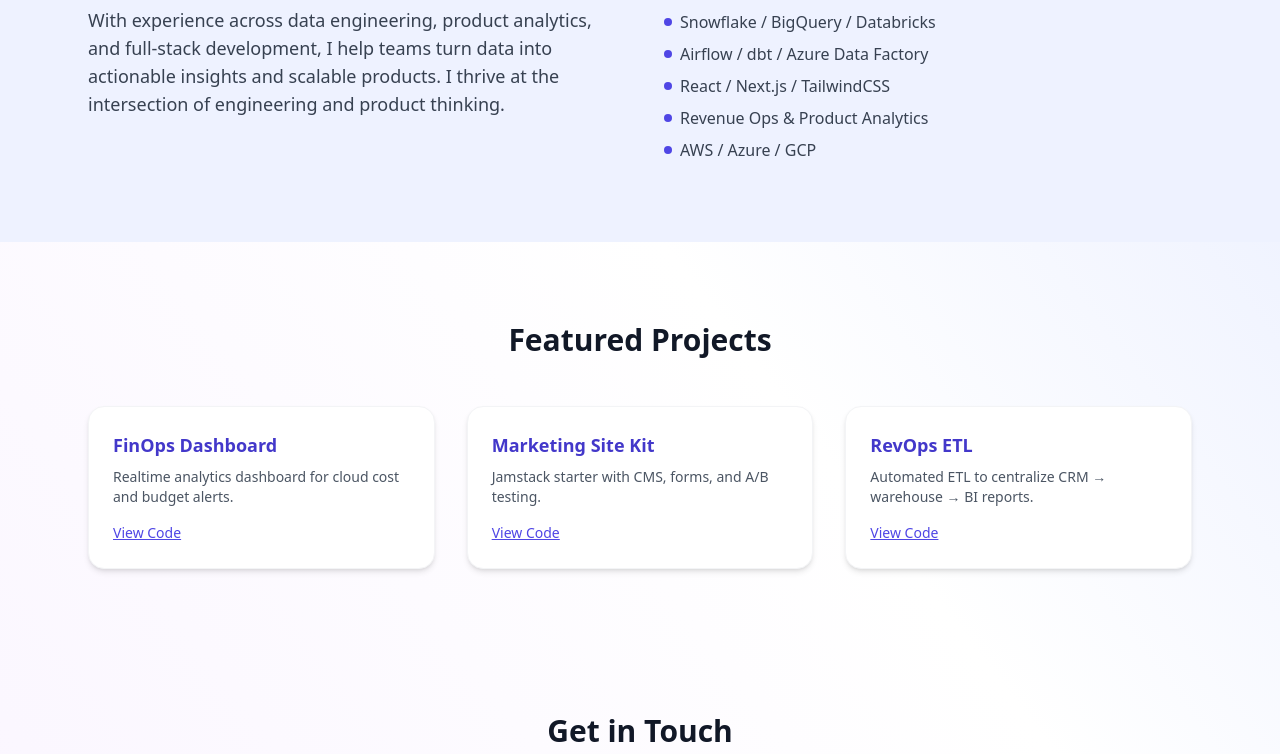
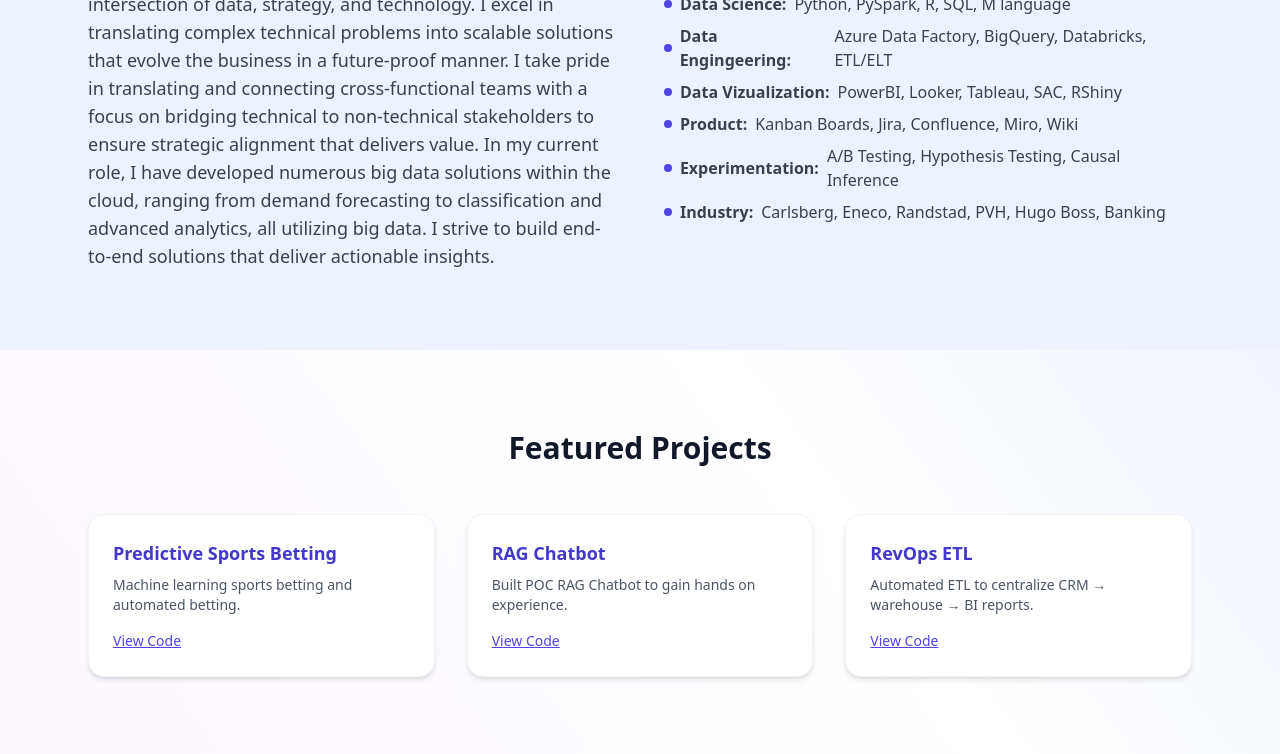
Before and after one commit to jason-ching/jason-ching.github.io, a plain HTML site: page index.html in a window 1280 px wide. Shown: the part 620-1374 px from the top of the page. Drawn offline with nearby package versions, Linux system fonts and the light colour scheme.

Commit message:
Update index.html

```diff
--- a/index.html
+++ b/index.html
@@ -21,9 +21,9 @@
 
   <!-- Intro -->
   <section class="max-w-6xl mx-auto px-6 py-20 text-center">
-    <h2 class="text-4xl font-extrabold text-indigo-700">Data-driven Engineer & Product Builder</h2>
+    <h2 class="text-4xl font-extrabold text-indigo-700">Data Scientist & Data Product Builder</h2>
     <p class="mt-6 max-w-2xl mx-auto text-gray-700 text-lg">
-      I create scalable data pipelines, analytics systems, and product growth tooling that teams love to use.
+      I create scalable data pipelines, analytics systems, and product growth tools that teams love to use.
     </p>
     <div class="mt-8 flex justify-center gap-4">
       <a href="#projects" class="px-6 py-3 bg-indigo-600 text-white rounded-xl shadow-md hover:bg-indigo-700 transition">Explore Projects</a>
@@ -37,19 +37,18 @@
       <div>
         <h3 class="text-3xl font-bold text-gray-900">About Me</h3>
         <p class="mt-6 text-gray-700 text-lg">
-          With experience across data engineering, product analytics, and full-stack development, I help teams turn data into actionable insights and scalable products. I thrive at the intersection of engineering and product thinking.
+          I am passionate about tackling real-world challenges at the intersection of data, strategy, and technology. I excel in translating complex technical problems into scalable solutions that evolve the business in a future-proof manner. I take pride in translating and connecting cross-functional teams with a focus on bridging technical to non-technical stakeholders to ensure strategic alignment that delivers value. In my current role, I have developed numerous big data solutions within the cloud, ranging from demand forecasting to classification and advanced analytics, all utilizing big data. I strive to build end-to-end solutions that deliver actionable insights.
         </p>
       </div>
       <div>
         <h4 class="text-xl font-semibold text-indigo-700">Tech Stack & Experience</h4>
         <ul class="mt-4 space-y-2 text-gray-700">
-          <li class="flex items-center gap-2"><span class="w-2 h-2 bg-indigo-600 rounded-full"></span>Python / R / SQL</li>
-          <li class="flex items-center gap-2"><span class="w-2 h-2 bg-indigo-600 rounded-full"></span>ETL & Data Warehousing</li>
-          <li class="flex items-center gap-2"><span class="w-2 h-2 bg-indigo-600 rounded-full"></span>Snowflake / BigQuery / Databricks</li>
-          <li class="flex items-center gap-2"><span class="w-2 h-2 bg-indigo-600 rounded-full"></span>Airflow / dbt / Azure Data Factory</li>
-          <li class="flex items-center gap-2"><span class="w-2 h-2 bg-indigo-600 rounded-full"></span>React / Next.js / TailwindCSS</li>
-          <li class="flex items-center gap-2"><span class="w-2 h-2 bg-indigo-600 rounded-full"></span>Revenue Ops & Product Analytics</li>
-          <li class="flex items-center gap-2"><span class="w-2 h-2 bg-indigo-600 rounded-full"></span>AWS / Azure / GCP</li>
+          <li class="flex items-center gap-2"><span class="w-2 h-2 bg-indigo-600 rounded-full"></span><b>Data Science:</b>Python, PySpark, R, SQL, M language</li>
+          <li class="flex items-center gap-2"><span class="w-2 h-2 bg-indigo-600 rounded-full"></span><b>Data Engingeering:</b>Azure Data Factory, BigQuery, Databricks, ETL/ELT</li>
+          <li class="flex items-center gap-2"><span class="w-2 h-2 bg-indigo-600 rounded-full"></span><b>Data Vizualization:</b>PowerBI, Looker, Tableau, SAC, RShiny</li>
+          <li class="flex items-center gap-2"><span class="w-2 h-2 bg-indigo-600 rounded-full"></span><b>Product:</b>Kanban Boards, Jira, Confluence, Miro, Wiki</li>
+          <li class="flex items-center gap-2"><span class="w-2 h-2 bg-indigo-600 rounded-full"></span><b>Experimentation:</b>A/B Testing, Hypothesis Testing, Causal Inference</li>
+          <li class="flex items-center gap-2"><span class="w-2 h-2 bg-indigo-600 rounded-full"></span><b>Industry:</b>Carlsberg, Eneco, Randstad, PVH, Hugo Boss, Banking</li>
         </ul>
       </div>
     </div>
@@ -60,19 +59,19 @@
     <h3 class="text-3xl font-bold text-gray-900 text-center">Featured Projects</h3>
     <div class="mt-12 grid gap-8 sm:grid-cols-2 lg:grid-cols-3">
       <article class="bg-white rounded-2xl shadow-md hover:shadow-xl transition overflow-hidden border border-gray-100 p-6">
-        <h4 class="text-lg font-semibold text-indigo-700">FinOps Dashboard</h4>
-        <p class="mt-2 text-sm text-gray-600">Realtime analytics dashboard for cloud cost and budget alerts.</p>
-        <a href="https://github.com/your-username/finops-dashboard" class="mt-4 inline-block text-sm text-indigo-600 hover:text-indigo-800 underline">View Code</a>
+        <h4 class="text-lg font-semibold text-indigo-700">Predictive Sports Betting</h4>
+        <p class="mt-2 text-sm text-gray-600">Machine learning sports betting and automated betting.</p>
+        <a href="https://github.com/jason-ching" class="mt-4 inline-block text-sm text-indigo-600 hover:text-indigo-800 underline">View Code</a>
       </article>
       <article class="bg-white rounded-2xl shadow-md hover:shadow-xl transition overflow-hidden border border-gray-100 p-6">
-        <h4 class="text-lg font-semibold text-indigo-700">Marketing Site Kit</h4>
-        <p class="mt-2 text-sm text-gray-600">Jamstack starter with CMS, forms, and A/B testing.</p>
-        <a href="https://github.com/your-username/marketing-site-kit" class="mt-4 inline-block text-sm text-indigo-600 hover:text-indigo-800 underline">View Code</a>
+        <h4 class="text-lg font-semibold text-indigo-700">RAG Chatbot</h4>
+        <p class="mt-2 text-sm text-gray-600">Built POC RAG Chatbot to gain hands on experience.</p>
+        <a href="https://github.com/jason-ching" class="mt-4 inline-block text-sm text-indigo-600 hover:text-indigo-800 underline">View Code</a>
       </article>
       <article class="bg-white rounded-2xl shadow-md hover:shadow-xl transition overflow-hidden border border-gray-100 p-6">
         <h4 class="text-lg font-semibold text-indigo-700">RevOps ETL</h4>
         <p class="mt-2 text-sm text-gray-600">Automated ETL to centralize CRM → warehouse → BI reports.</p>
-        <a href="https://github.com/your-username/revops-etl" class="mt-4 inline-block text-sm text-indigo-600 hover:text-indigo-800 underline">View Code</a>
+        <a href="https://github.com/jason-ching" class="mt-4 inline-block text-sm text-indigo-600 hover:text-indigo-800 underline">View Code</a>
       </article>
     </div>
   </section>
@@ -82,13 +81,15 @@
     <h3 class="text-3xl font-bold text-gray-900">Get in Touch</h3>
     <p class="mt-4 text-gray-700">Feel free to reach out if you’d like to collaborate or chat.</p>
     <div class="mt-6 space-y-4 text-gray-700">
+      <!--
       <div class="flex items-center justify-center gap-2">
         <span class="text-indigo-600">✉️</span>
-        <a href="mailto:hello@yourdomain.com" class="text-indigo-600 hover:underline">hello@yourdomain.com</a>
+        <a href="mailto:bigspam117@gmail.com" class="text-indigo-600 hover:underline">hello@yourdomain.com</a>
       </div>
+      -->
       <div class="flex items-center justify-center gap-2">
         <span class="text-indigo-600">🐙</span>
-        <a href="https://github.com/your-username" class="text-indigo-600 hover:underline">github.com/your-username</a>
+        <a href="https://github.com/jason-ching" class="text-indigo-600 hover:underline">github.com/your-username</a>
       </div>
       <div class="flex items-center justify-center gap-2">
         <span class="text-indigo-600">💼</span>
```
